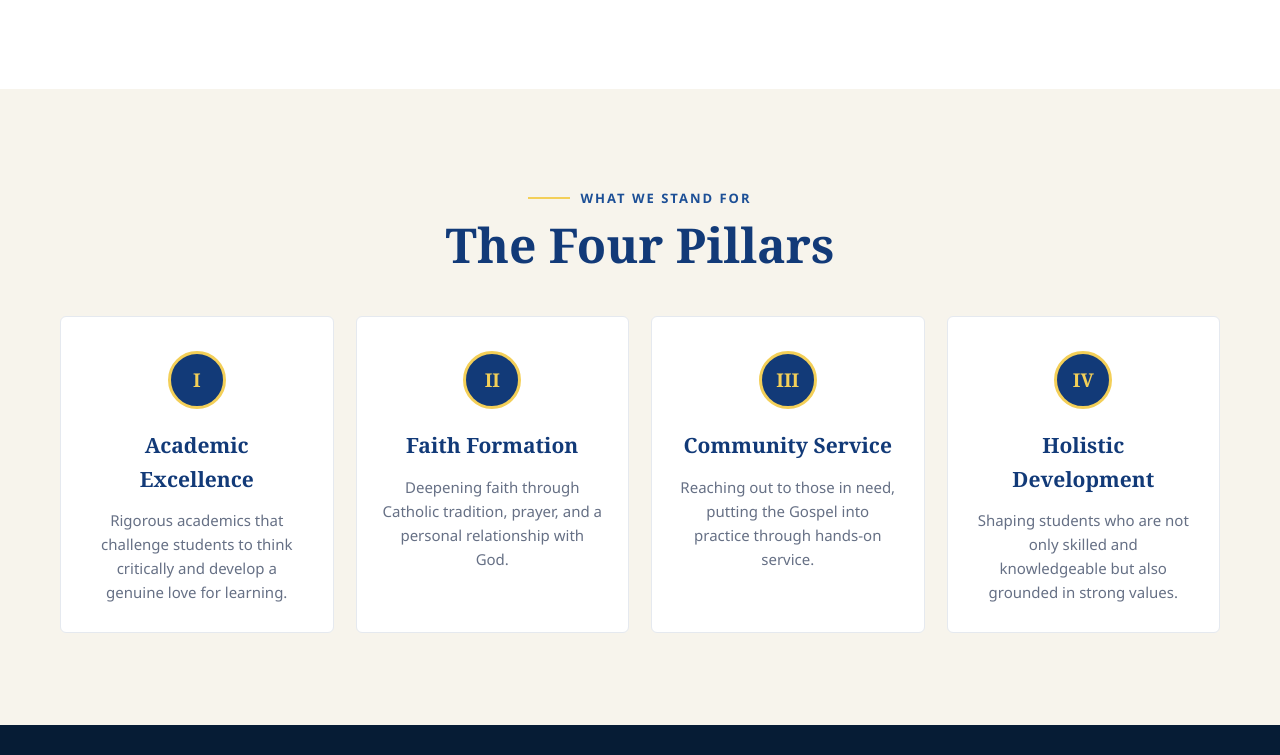
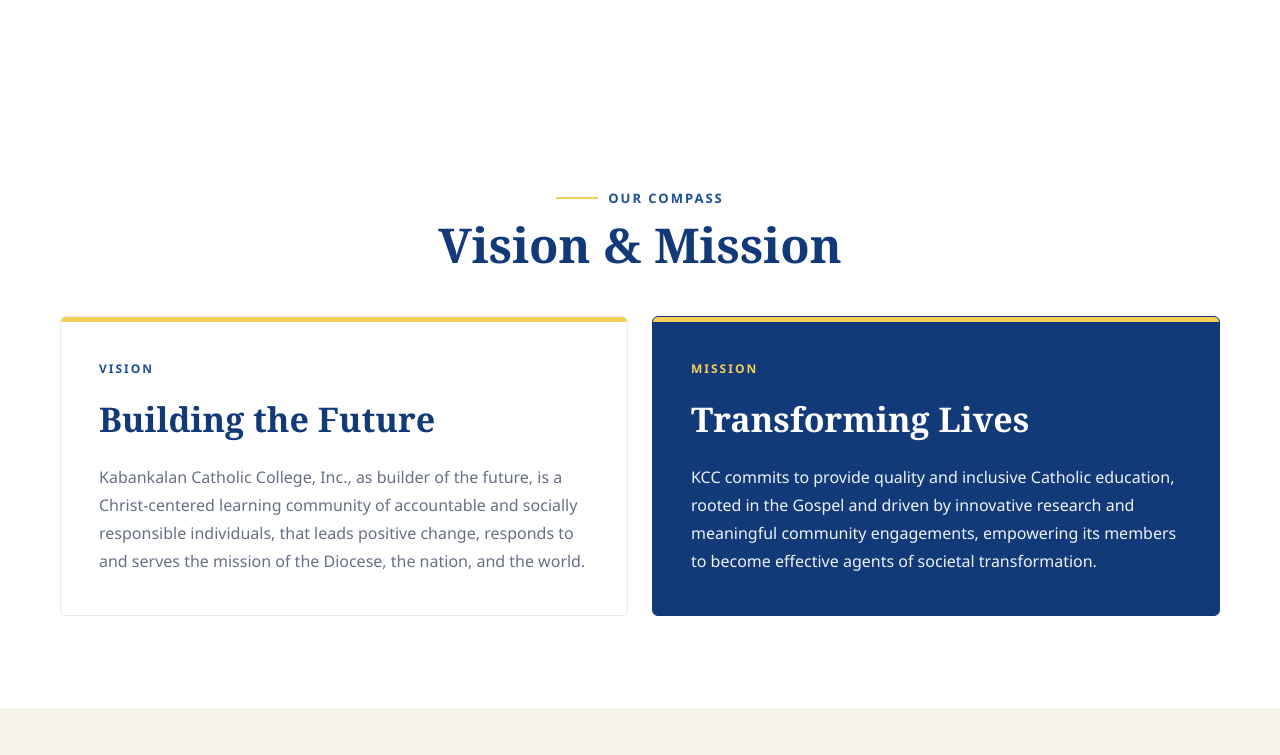
Before and after one commit to charliecallo71-dot/Callo-project-2, a plain HTML site: page about.html in a window 1280 px wide. Shown: the part 925-1680 px from the top of the page. Drawn offline with Linux system fonts and the light colour scheme.

Commit message:
adding mission and vision

```diff
--- a/about.html
+++ b/about.html
@@ -7,6 +7,26 @@
   <main>
     <section class="page-header"><div><h1>About KCC</h1><div class="breadcrumbs">Home / <span>About</span></div></div></section>
     <section class="section"><div class="container about-grid"><div class="about-image"><img src="https://images.unsplash.com/photo-1564981797816-1043664bf78d?auto=format&fit=crop&w=900&q=85" alt="KCC community"></div><div class="about-copy"><span class="eyebrow">Our Story</span><h2>A Catholic education for life</h2><p>Kabankalan Catholic College provides learners with a supportive academic community guided by faith, integrity, excellence, and service. We seek to form graduates who are prepared to contribute confidently to their professions and communities.</p><ul class="check-list"><li>Committed to holistic formation</li><li>Focused on academic and personal growth</li><li>Connected to community needs</li></ul></div></div></section>
+    <section class="section">
+      <div class="container">
+        <div class="section-heading">
+          <span class="eyebrow">Our Compass</span>
+          <h2>Vision &amp; Mission</h2>
+        </div>
+        <div class="compass-grid">
+          <article class="compass-card">
+            <span class="compass-label">Vision</span>
+            <h3>Building the Future</h3>
+            <p>Kabankalan Catholic College, Inc., as builder of the future, is a Christ-centered learning community of accountable and socially responsible individuals, that leads positive change, responds to and serves the mission of the Diocese, the nation, and the world.</p>
+          </article>
+          <article class="compass-card">
+            <span class="compass-label">Mission</span>
+            <h3>Transforming Lives</h3>
+            <p>KCC commits to provide quality and inclusive Catholic education, rooted in the Gospel and driven by innovative research and meaningful community engagements, empowering its members to become effective agents of societal transformation.</p>
+          </article>
+        </div>
+      </div>
+    </section>
     <section class="section section-alt">
       <div class="container">
         <div class="section-heading">
--- a/styles.css
+++ b/styles.css
@@ -195,6 +195,67 @@ img { max-width: 100%; display: block; }
   margin: 0;
   color: var(--muted);
   font-size: 15px;
+}
+
+.compass-grid {
+  display: grid;
+  grid-template-columns: repeat(2, 1fr);
+  gap: 24px;
+}
+.compass-card {
+  min-height: 300px;
+  padding: 38px;
+  border: 1px solid var(--line);
+  border-radius: 6px;
+  background: white;
+  position: relative;
+  overflow: hidden;
+}
+.compass-card::before {
+  content: "";
+  position: absolute;
+  left: 0;
+  top: 0;
+  width: 100%;
+  height: 5px;
+  background: var(--gold);
+}
+.compass-card:last-child {
+  background: var(--navy);
+  border-color: var(--navy);
+}
+.compass-card:last-child::before {
+  background: var(--gold);
+}
+.compass-label {
+  display: inline-block;
+  margin-bottom: 14px;
+  color: var(--blue);
+  font-size: 12px;
+  font-weight: 800;
+  letter-spacing: 2px;
+  text-transform: uppercase;
+}
+.compass-card:last-child .compass-label {
+  color: var(--gold);
+}
+.compass-card h3 {
+  margin: 0 0 16px;
+  color: var(--navy);
+  font-family: Georgia, serif;
+  font-size: 34px;
+}
+.compass-card:last-child h3 {
+  color: white;
+}
+.compass-card p {
+  margin: 0;
+  color: var(--muted);
+  font-size: 16px;
+  line-height: 1.75;
+}
+.compass-card:last-child p {
+  color: #edf3f9;
 }
 
 .program-section {
@@ -507,6 +568,7 @@ img { max-width: 100%; display: block; }
   .program-list, .levels-grid { grid-template-columns: 1fr; }
   .shs-intro, .track-grid { grid-template-columns: 1fr; }
   .basic-intro, .feature-grid { grid-template-columns: 1fr; }
+  .compass-grid { grid-template-columns: 1fr; }
   .quick-item { border-right: 0; border-bottom: 1px solid var(--line); }
   .about-grid, .content-grid { grid-template-columns: 1fr; }
   .about-badge { right: 12px; }
```
